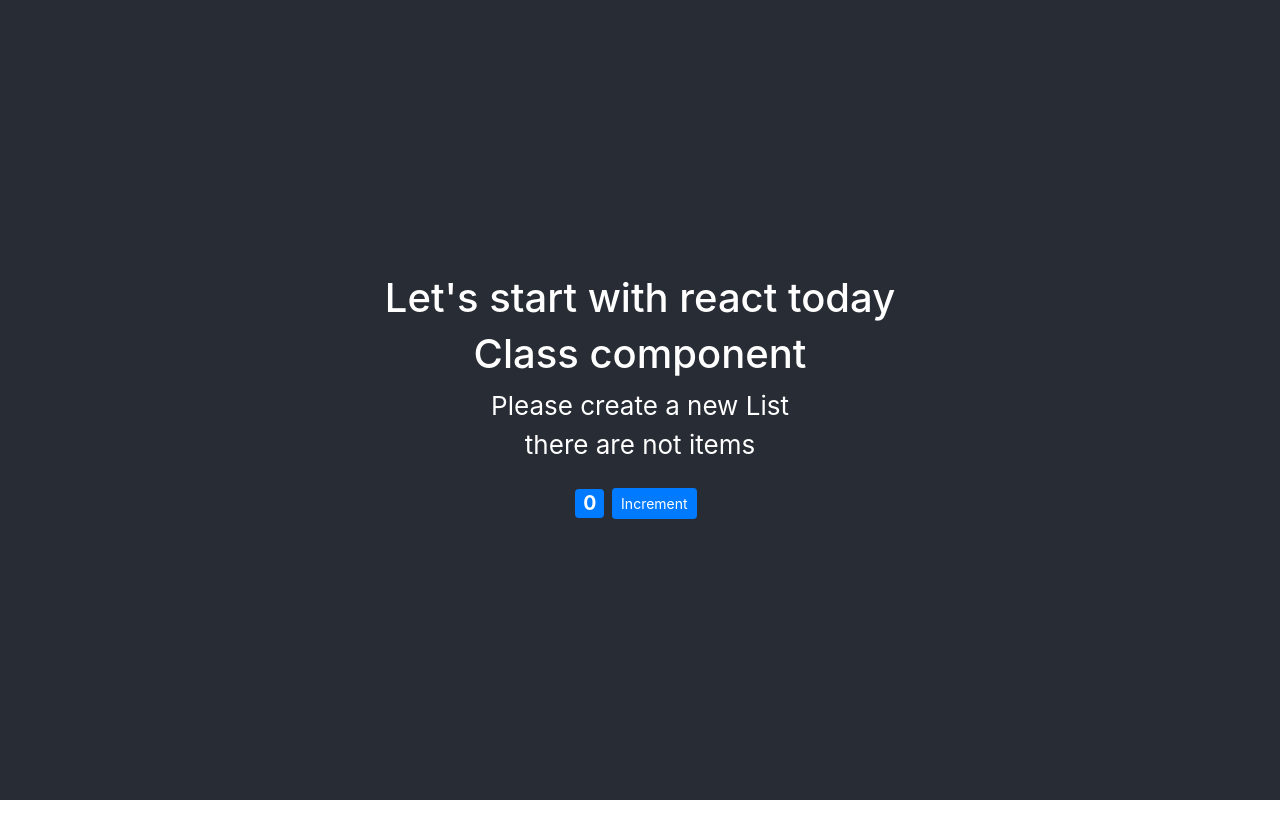
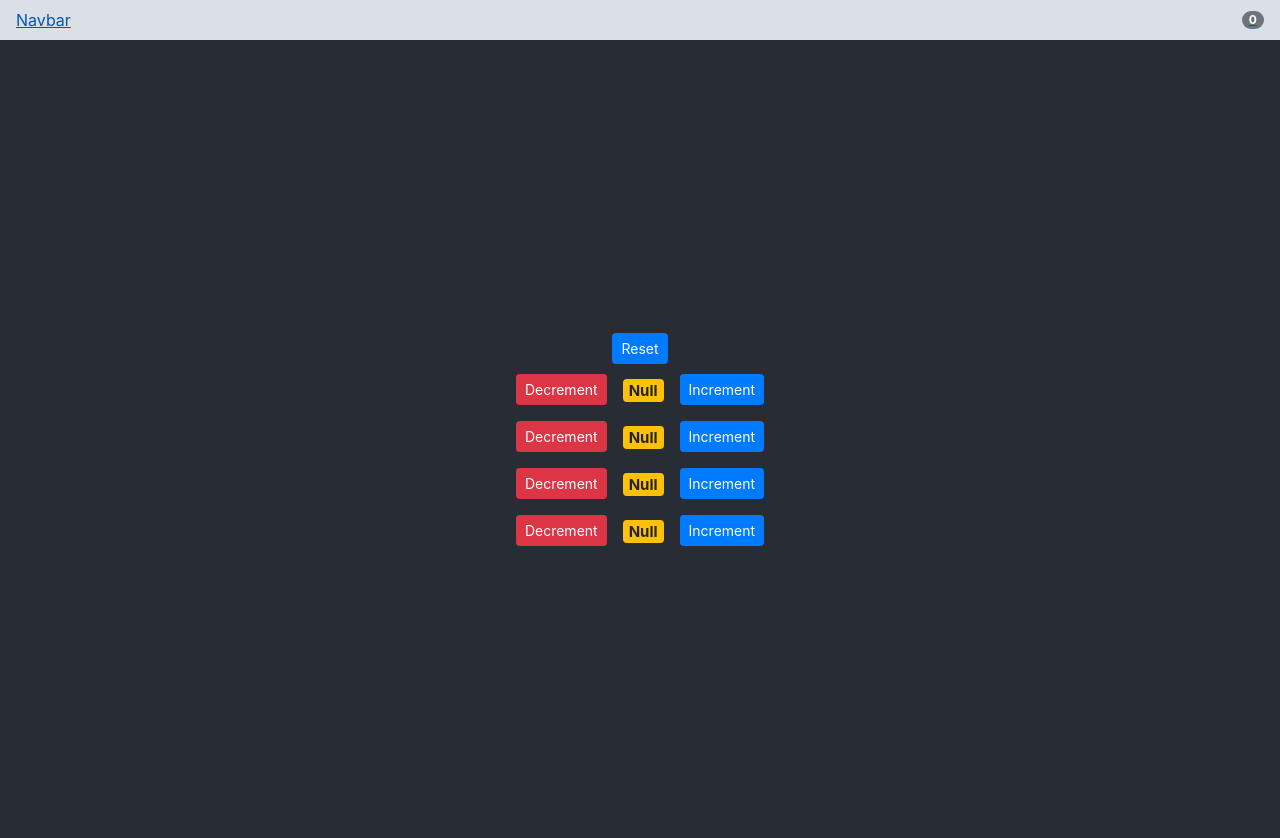
Before and after one commit to Nkasi-e/ReactMosh, a React (Create React App) app: page / in a window 1280 px wide. Before the commit the page ends 800 px from the top, so only its background shows below. Built offline with nearby package versions, Linux system fonts and the light colour scheme.

Commit message:
class Component

```diff
--- a/src/App.js
+++ b/src/App.js
@@ -1,17 +1,66 @@
+import React, { Component } from "react";
 import "./App.css";
-import Counter from "./components/Counter";
-import Counter1 from "./components/Counter1";
+import Counters from "./components/Counters";
+import Navbar from "./components/Navbar";
 
-function App() {
+class App extends Component {
+  state = {
+    counters: [
+      { id: 1, value: 0 },
+      { id: 2, value: 0 },
+      { id: 3, value: 0 },
+      { id: 4, value: 0 },
+    ],
+  };
+
+  // Incremet button fn
+
+  handleIncrement = (counter) => {
+    const counters = [...this.state.counters];
+    const index = counters.indexOf(counter);
+    counters[index] = { ...counter };
+    counters[index].value++;
+    this.setState({ counters });
+  };
+
+  //Reset button fn
+  handleReset = () => {
+    const counters = this.state.counters.map((count) => {
+      count.value = 0;
+      return count;
+    });
+    this.setState({ counters });
+  };
+
+  //delete fn
+  handleDelete = (counterId) => {
+    const counters = this.state.counters.filter(
+      (count) => count.id !== counterId
+    );
+    this.setState({ counters });
+  };
+
+  render() {
     return (
       <div className="App">
+        <Navbar
+          totalCounters={this.state.counters.filter((c) => c.value > 0).length}
+        />
         <header className="App-header">
-        <h1>Let's start with react today</h1>
-        <Counter />
-        <Counter1 />
+          <Counters
+            counters={this.state.counters}
+            onDelete={this.handleDelete}
+            onIncrement={this.handleIncrement}
+            onReset={this.handleReset}
+          />
         </header>
       </div>
     );
   }
+}
+
+// function App() {
+
+// }
 
 export default App;
--- a/src/components/Counter.jsx
+++ b/src/components/Counter.jsx
@@ -2,64 +2,75 @@
 
 class Counter extends Component {
   state = {
-    value: 0,
+    tag: [],
   };
+
+  // Rendering style dynamically
+  styles = {
+    fontSize: 15,
+    fontWeight: "bold",
+  };
+
+  // Rendering Expression dynamically
+  formatValue() {
+    const { value } = this.props.counter;
+    return value === 0 ? `Null` : `${value}`;
+  }
+
+  // Rendering classes dynamically
+  getBatchClasses = () => {
+    const { value } = this.props.counter;
+    let classes = "badge m-2 badge-";
+    classes += value === 0 ? "warning" : value <= 0 ? "danger" : "success";
+    return classes;
+  };
+
+  // Updating state
+  // handleIncrement = () => {
+  //   this.setState({ value: this.state.value + 1 });
+  // };
+
+  // handleDecrement = () => {
+  //   this.setState({ value: this.state.value - 1 });
+  // };
+
+  // Rendering list
+  // renderTag = () => {
+  //   const { tag } = this.state;
+  //   if (tag.length === 0) return <p>There are no tags</p>;
+  //   return (
+  //     <ul>
+  //       {tag.map((tag) => (
+  //         <li key={tag}>{tag}</li>
+  //       ))}
+  //     </ul>
+  //   );
+  // };
+
   render() {
     return (
       <div>
-        <h1>Class component</h1>
+        <button
+          onClick={() => this.props.onDelete(this.props.counter.id)}
+          className="btn btn-danger btn-sm m-2"
+        >
+          Decrement
+        </button>
+        <h1 style={this.styles} className={this.getBatchClasses()}>
+          {this.formatValue()}
+        </h1>
+        <button
+          onClick={() => this.props.onIncrement(this.props.counter)}
+          className="btn btn-primary btn-sm m-2"
+        >
+          Increment
+        </button>
+
+        {/* {this.state.tag.length === 0 && `Please create a new tag`}
+    <h4>{this.renderTag()}</h4>*/}
       </div>
     );
   }
 }
 
 export default Counter;
-
-// const Counter = () => {
-//   const [value, setValue] = useState(0);
-//   const formatCOunt = () => {
-//     return value === 0 ? `Null` : value;
-//   };
-//   const styles = {
-//     fontSize: 15,
-//     fontweight: "bold",
-//   };
-
-//   // Get Batch classes... Rendering classes dynamically
-//   let getBatchClasses = () => {
-//     let classes = "badge m-2 badge-";
-//     classes += value === 0 ? "warning" : value <= 0 ? "danger" : "primary";
-//     return classes;
-//   };
-
-//   const listItems = ["Magma", "React", "ts", "py"];
-
-//   //...
-//   return (
-//     <div>
-//       <button
-//         className="btn btn-danger m-1 btn-sm"
-//         onClick={() => setValue(value - 1)}
-//       >
-//         Decrement
-//       </button>
-//       <h1 style={styles} className={getBatchClasses()}>
-//         {formatCOunt()}
-//       </h1>
-//       <button
-//         className="btn btn-success m-1 btn-sm"
-//         onClick={() => setValue(value + 1)}
-//       >
-//         Increment
-//       </button>
-//       {/*Rendering list */}
-//       <ul>
-//         {listItems.map((item, id) => (
-//           <li key={id}>{item}</li>
-//         ))}
-//       </ul>
-//     </div>
-//   );
-// };
-
-// export default Counter;
--- /dev/null
+++ b/src/components/Counters.jsx
@@ -0,0 +1,25 @@
+import React, { Component } from "react";
+import Counter from "./Counter";
+
+class Counters extends Component {
+  render() {
+    const { onReset, counters, onDelete, onIncrement } = this.props;
+    return (
+      <div>
+        <button onClick={onReset} className="btn btn-primary btn-sm">
+          Reset
+        </button>
+        {counters.map((item) => (
+          <Counter
+            key={item.id}
+            counter={item}
+            onDelete={onDelete}
+            onIncrement={onIncrement}
+          />
+        ))}
+      </div>
+    );
+  }
+}
+
+export default Counters;
--- /dev/null
+++ b/src/components/Navbar.jsx
@@ -0,0 +1,16 @@
+import React from "react";
+
+const Navbar = ({ totalCounters }) => {
+  return (
+    <nav>
+      <a href="#ddds" className="navbar navbar-light bg-light">
+        Navbar{" "}
+        <span className="badge badge-pill badge-secondary">
+          {totalCounters}
+        </span>
+      </a>
+    </nav>
+  );
+};
+
+export default Navbar;
```
Lines whose indentation alone changed are shown as unchanged.
